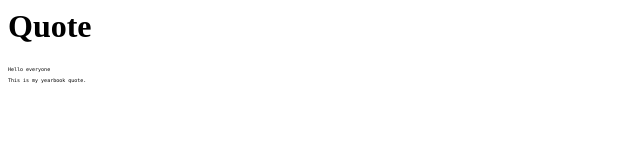
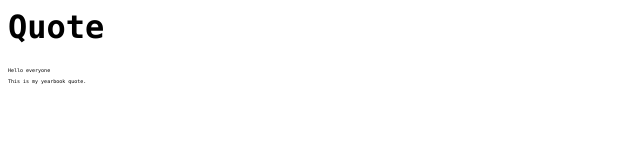
Before and after one commit to willkoala66/willkoala66.github.io, a plain HTML site: page index.html in a window 1280 px wide. Shown: the full height of the page, 0-640 px from the left. Drawn offline with Linux system fonts and the light colour scheme.

Commit message:
Update index.html

```diff
--- a/index.html
+++ b/index.html
@@ -7,6 +7,9 @@
         font-family: "Lucida Console", monospace;
         font-size: 5px;
       }
+       h1 {
+        font-family: "Lucida Console", monospace;
+       }
     </style>
   </head>
   <body>
```
